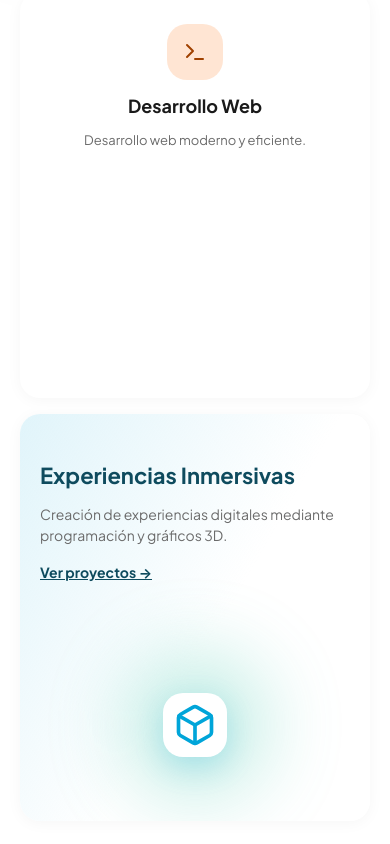
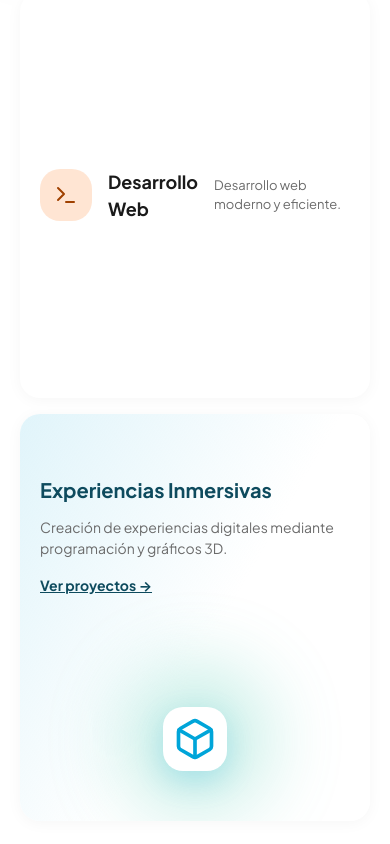
Before and after one commit to Murisho-ing/portfolio-web, a React (Vite) app: page / in a window 390 px wide. Shown: the part 2160-3004 px from the top of the page. Built offline with nearby package versions, Linux system fonts and the light colour scheme; no server answers.

Commit message:
fix: improve WhatIDoBest and Projects responsive layout on mobile

```diff
--- a/src/sections/Projects/Projects.module.css
+++ b/src/sections/Projects/Projects.module.css
@@ -233,4 +233,7 @@
   .header { flex-direction: column; gap: 16px; margin-bottom: 32px; }
   .title { font-size: 28px; }
   .projectTitle { font-size: 20px; }
+  .projectText { max-width: 100%; }
+  .columnsContainer { gap: 24px; }
+  .columnView { gap: 28px; }
 }
--- a/src/sections/WhatIDoBest/WhatIDoBest.module.css
+++ b/src/sections/WhatIDoBest/WhatIDoBest.module.css
@@ -263,9 +263,19 @@
 @media (max-width: 1024px) {
   .section { padding: 48px 24px; }
   .aboutCard, .visualCard, .webCard, .inmersiveCard { grid-column: span 12; }
+  .visualCard, .webCard {
+    flex-direction: row;
+    align-items: center;
+    text-align: left;
+    gap: 20px;
+    padding: 28px 24px;
+  }
+  .visualCard { justify-content: flex-start; }
+  .webCard { justify-content: flex-start; }
   .inmersiveCard { flex-direction: column; }
-  .iconBoxCyan { width: auto; height: 200px; margin: 12px; }
+  .iconBoxCyan { width: auto; height: 180px; margin: 12px; }
   .aboutCard { padding: 32px 24px; }
+  .cardDesc { max-width: 100%; }
 }
 
 /* Mobile */
@@ -274,11 +284,24 @@
   .sectionTitle { font-size: 28px; }
   .grid { gap: 16px; }
 
-  .cardIconPurple, .cardIconPeach { width: 56px; height: 56px; }
+  .visualCard, .webCard {
+    flex-direction: row;
+    align-items: center;
+    text-align: left;
+    gap: 16px;
+    padding: 24px 20px;
+  }
+
+  .cardIconPurple, .cardIconPeach {
+    width: 52px;
+    height: 52px;
+    flex-shrink: 0;
+  }
   .cardIconPurple > svg, .cardIconPeach > svg { width: 24px; height: 24px; }
 
   .inmersiveContent { padding: 24px 20px; }
-  .inmersiveTitle { font-size: 22px; }
-  .iconBoxCyan { height: 160px; margin: 16px; }
+  .inmersiveTitle { font-size: 20px; }
+  .iconBoxCyan { height: 140px; margin: 12px; }
   .cardIconCyan { width: 64px; height: 64px; }
+  .inmersiveDesc { max-width: 100%; }
 }
```
